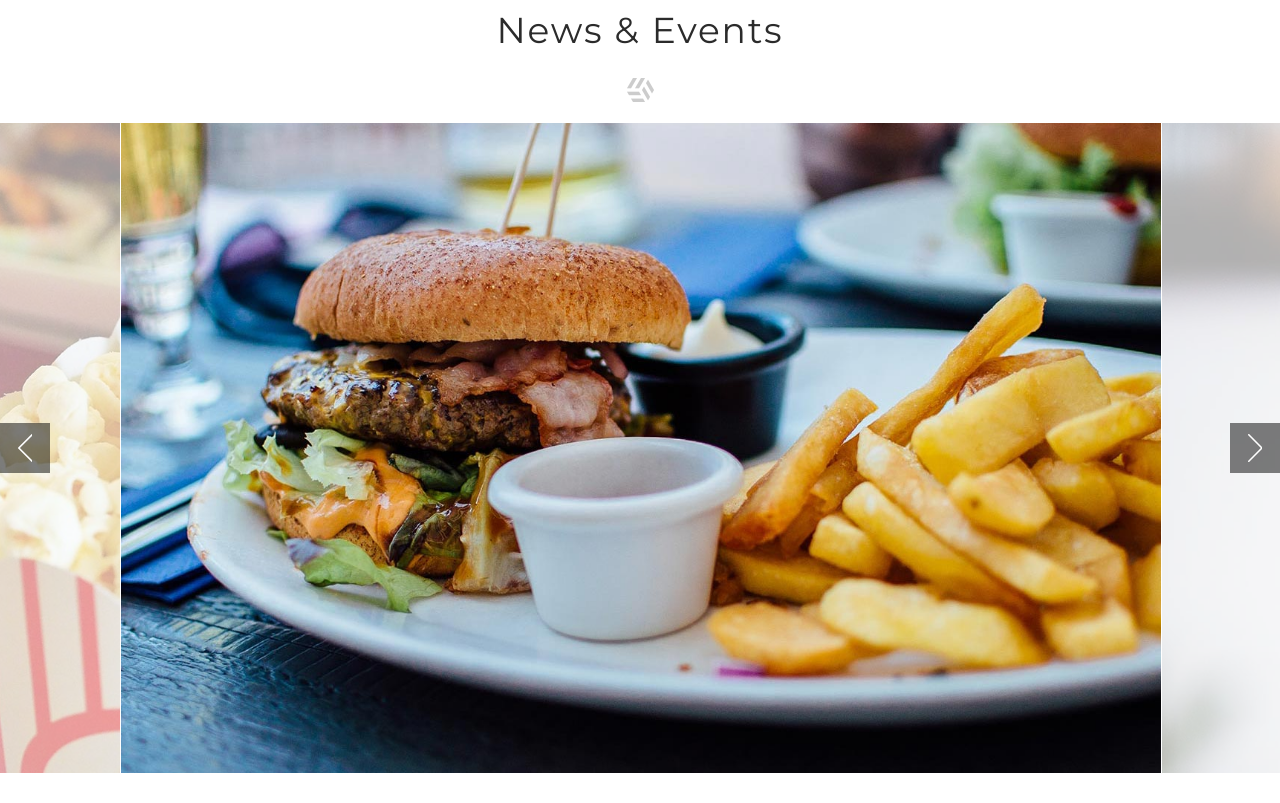
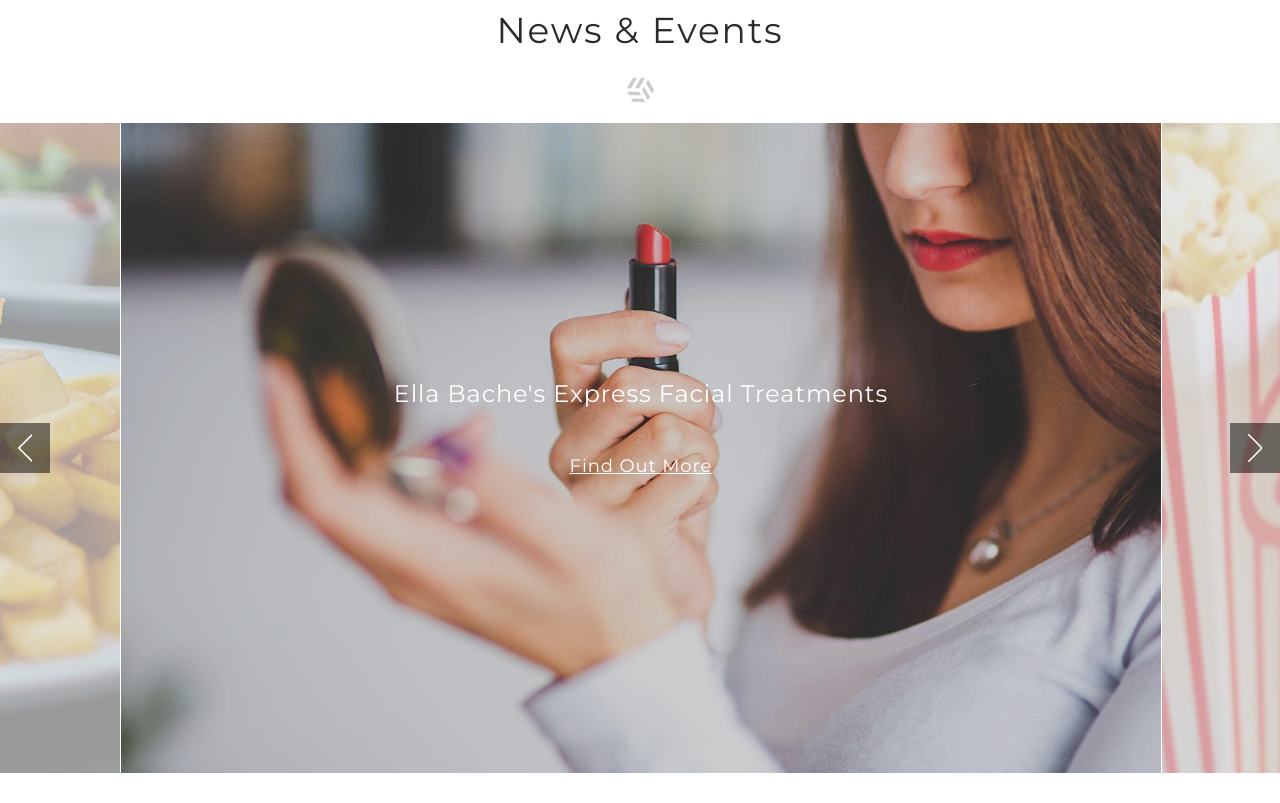
Before and after one commit to lenymo/newmarket-village, a website: page src/html/pages/index.html in a window 1280 px wide. Shown: the part 777-1580 px from the top of the page. Drawn offline with nearby package versions, Linux system fonts and the light colour scheme; files that its build step writes are made by us from their sources; files whose address does not match are found by name.

Commit message:
More slider updates.

```diff
--- a/src/html/sections/home-news-and-events.html
+++ b/src/html/sections/home-news-and-events.html
@@ -12,21 +12,40 @@
 
   <div class="tiny-slider__wrapper home-news-and-events__slider">
     <div class="tiny-slider">
-      <div class="tiny-slider__slide home-news-and-events__slider__slide" style="background-image: url(/img/home-news-and-events-burger.jpg);">
+      <div class="tiny-slider__slide home-news-and-events__slider__slide  -has-dark-bg" style="background-image: url(/img/home-news-and-events-makeup.jpg);">
         <div class="tiny-slider__slide__content">
+          <p class="lead">
+            Ella Bache's Express Facial Treatments
+          </p>
+          <p>
+            <a href="">Find Out More</a>
+          </p>
         </div>
+        <div class="tiny-slider__slide__overlay"></div>
       </div>
 
-      <div class="tiny-slider__slide home-news-and-events__slider__slide">
+      <div class="tiny-slider__slide home-news-and-events__slider__slide  -has-dark-bg" style="background-image: url(/img/home-news-and-events-popcorn.jpg);">
         <div class="tiny-slider__slide__content">
-          <img src="/img/home-news-and-events-makeup.jpg" alt="Makeup">
+          <p class="lead">
+            Popcorn is for movie theatres
+          </p>
+          <p>
+            <a href="">Find Out More</a>
+          </p>
         </div>
+        <div class="tiny-slider__slide__overlay"></div>
       </div>
 
-      <div class="tiny-slider__slide home-news-and-events__slider__slide">
+      <div class="tiny-slider__slide home-news-and-events__slider__slide  -has-dark-bg" style="background-image: url(/img/home-news-and-events-burger.jpg);">
         <div class="tiny-slider__slide__content">
-          <img src="/img/home-news-and-events-popcorn.jpg" alt="Popcorn">
+          <p class="lead">
+            Burgers are great
+          </p>
+          <p>
+            <a href="">Find Out More</a>
+          </p>
         </div>
+        <div class="tiny-slider__slide__overlay"></div>
       </div>
     </div><!-- .tiny-slider -->
 
--- a/src/scss/base/_dark-bg.scss
+++ b/src/scss/base/_dark-bg.scss
@@ -25,5 +25,14 @@ $dark-bg-font-color: $white;
   ul,
   ol, {
     color: $dark-bg-font-color;
+
+    a {
+      color: $dark-bg-font-color;
+      text-decoration: underline;
+
+      &:hover {
+        text-decoration: none;
+      }
+    }
   }
 }
--- a/src/scss/base/_typography.scss
+++ b/src/scss/base/_typography.scss
@@ -10,6 +10,9 @@
 //––––––––––––––––––––––––––––––––––––––––––––––––––
 
 $base-font-color: $color-gray-3;
+
+$link-font-color: $black;
+$link-font-color-hover: lighten($link-font-color, 10%);
 
 
 //
@@ -42,6 +45,13 @@ $h3-font-size-xs: rem(21px);
 $h3-font-size-sm: rem(24px);
 $h3-font-size-md: rem(30px);
 
+
+//
+//  GENERAL SIZES, WEIGHTS, ETC
+//––––––––––––––––––––––––––––––––––––––––––––––––––
+
+$lead-font-size-sm: rem(21px);
+$lead-font-size: rem(24px);
 
 
 //
@@ -131,6 +141,34 @@ h3 {
 
 
 //
+//  LINKS
+//––––––––––––––––––––––––––––––––––––––––––––––––––
+
+a {
+  color: $link-font-color;
+  cursor: pointer;
+  -webkit-tap-highlight-color: transparent;
+  text-decoration: none;
+
+  &:focus {
+    outline: 0;
+  }
+}
+
+// Hover.
+@include respond-above(sm) {
+  a {
+    &:hover,
+    &:active,
+    &:focus {
+      color: $link-font-color-hover;
+      text-decoration: underline;
+    }
+  }
+}
+
+
+//
 //  GENERAL TYPOGRAPHY
 //––––––––––––––––––––––––––––––––––––––––––––––––––
 
@@ -141,4 +179,16 @@ p {
   @include respond-above(xs) {
     margin-bottom: $base-margin-bottom-sm;
   }
+
+  &.lead {
+    font-size: $lead-font-size-sm;
+  }
 }
+
+@include respond-above(sm) {
+  p {
+    &.lead {
+      font-size: $lead-font-size;
+    }
+  }
+}
--- a/src/scss/components/_sliders.scss
+++ b/src/scss/components/_sliders.scss
@@ -43,7 +43,13 @@ $slider-controls-svg-margin-top-sm: ($slider-controls-btn-size-sm - $slider-cont
   background-position: 50% 50%;
   background-repeat: no-repeat;
   height: $slider-height-xs;
+  opacity: .4;
   position: relative;
+  transition: all .8s ease;
+
+  &.tns-slide-active {
+    opacity: 1;
+  }
 }
 
 @include respond-above(xs) {
@@ -76,17 +82,28 @@ $slider-controls-svg-margin-top-sm: ($slider-controls-btn-size-sm - $slider-cont
 //––––––––––––––––––––––––––––––––––––––––––––––––––
 
 .tiny-slider__slide__content {
-  opacity: .4;
-  transition: all .8s ease;
+  padding: $gutter;
+  position: relative;
+  text-align: center;
+  top: 50%;
+  transform: translateY(-50%);
+  z-index: 2;
 }
 
-.tiny-slider__slide {
-  &.tns-slide-active {
-    .tiny-slider__slide__content {
-      opacity: 1;
-    }
-  }
+
+//
+//  OVERLAY
+//––––––––––––––––––––––––––––––––––––––––––––––––––
+
+.tiny-slider__slide__overlay {
+  background: rgba($black, .2);
+  bottom: 0;
+  left: 0;
+  position: absolute;
+  right: 0;
+  top: 0;
 }
+
 
 
 
```
Also changed, not shown: build/css/styles.css, build/index.html.
